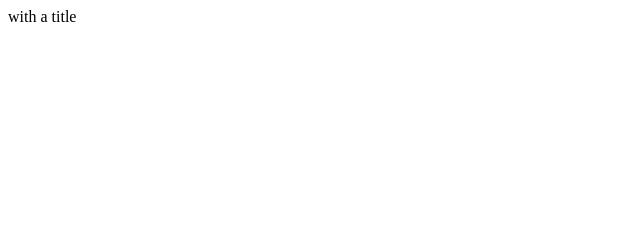
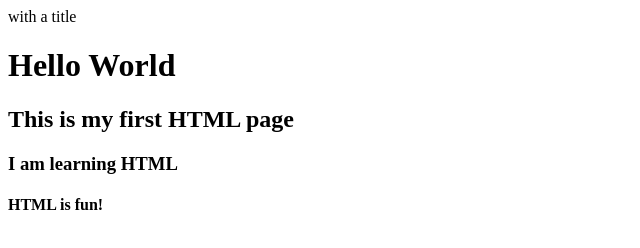
Before and after one commit to houssamebazzi/My_First_Portfolio, a plain HTML site: page html_basic/base_index.html in a window 1280 px wide. Shown: the whole page, without its empty margins (0-640 px from the left). Drawn offline with Linux system fonts and the light colour scheme.

Commit message:
new features

```diff
--- a/html_basic/base_index.html
+++ b/html_basic/base_index.html
@@ -1,8 +1,20 @@
 <!DOCTYPE html>
 <html>
-    <body>
         <head>
             with a title
         </head>
+        <body>
+           <h1>
+            Hello World
+           </h1>
+           <h2>
+            This is my first HTML page
+           </h2>
+           <h3>
+            I am learning HTML
+           </h3>
+           <h4>
+            HTML is fun!
+           </h4>
     </body>
 </html>
```
Also changed, not shown: html_basic/index.html (added, +1 -0 lines).
